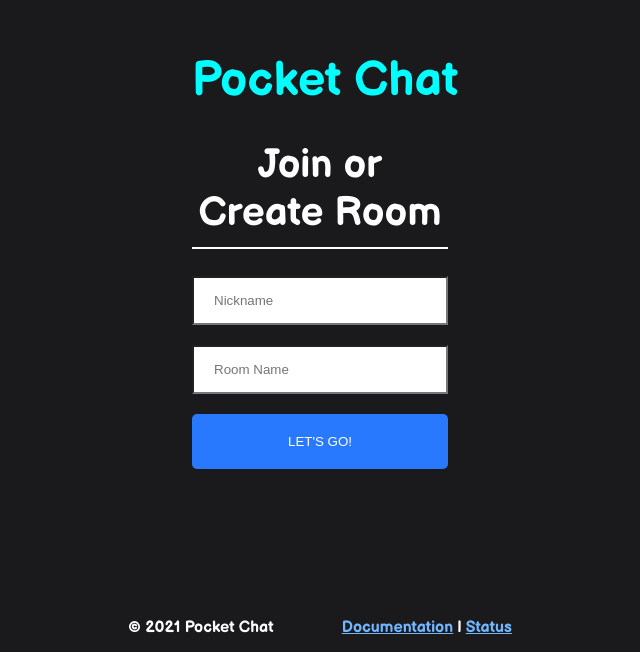
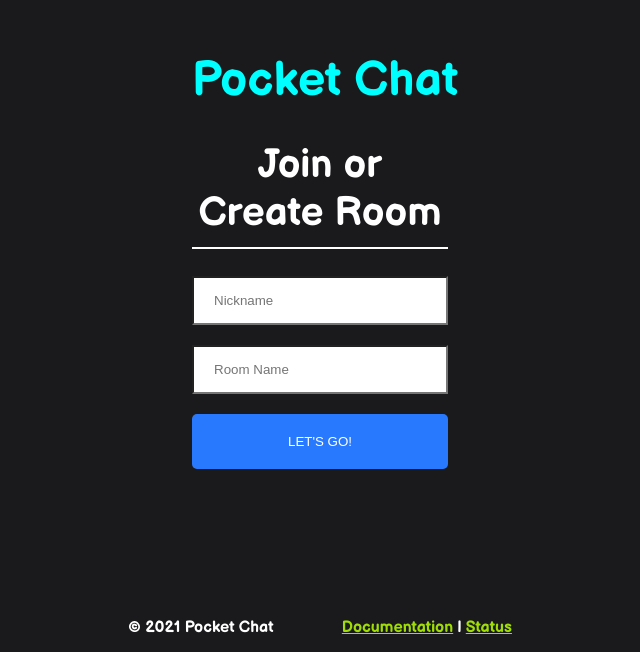
Before and after one commit to Senophyx/pocket-chat-client, a React (Create React App) app: page / in a window 1280 px wide. Shown: the part 148-800 px from the top of the page, without its empty margins (320-960 px from the left). Built offline with nearby package versions, Linux system fonts and the light colour scheme.

Commit message:
Update Join.css

```diff
--- a/src/components/Join/Join.css
+++ b/src/components/Join/Join.css
@@ -76,12 +76,12 @@ html, body {
 }
 
 a:link {
-  color: #71b7ff;
+  color: #9FDD05;
 }
 
 /* visited link */
 a:visited {
-  color: #71b7ff;
+  color: #9FDD05;
 }
 
 /* mouse over link */
```
